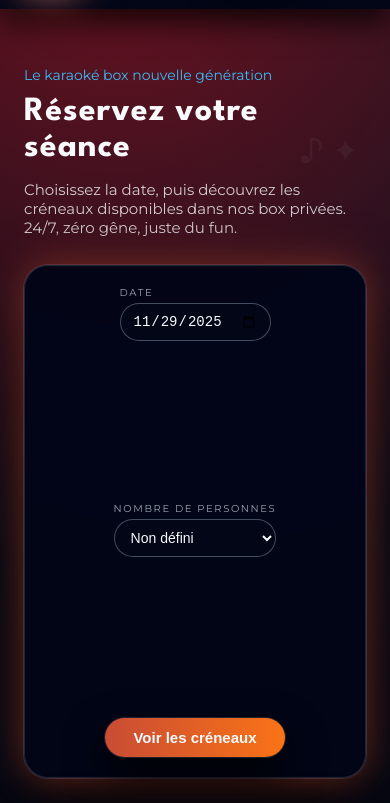
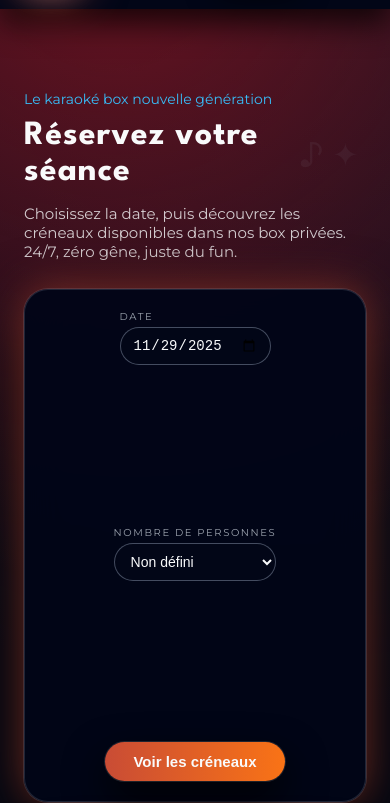
Before and after one commit to SingboxKara/site-reservation-qr, a website: page index.html in a window 390 px wide. Shown: the part 68-871 px from the top of the page. Drawn offline with Linux system fonts and the light colour scheme.

Commit message:
Update index.html

```diff
--- a/index.html
+++ b/index.html
@@ -272,7 +272,7 @@
     /* ---------- HERO ---------- */
     .hero {
       position: relative;
-      padding: 8.5rem 0 96px;
+      padding: 12rem 0 96px; /* même écart que les autres pages */
       background:
         radial-gradient(circle at 30% 0%, #6b1220 0, transparent 50%),
         radial-gradient(circle at 80% 0%, rgba(17,24,39,0.8), transparent 60%),
@@ -722,7 +722,7 @@
     }
 
     .newsletter-container {
-      max-width: var(--sb-container-width);
+      max-width:var(--sb-container-width);
       margin:0 auto 24px;
       text-align:center;
     }
@@ -838,7 +838,7 @@
       }
 
       .hero {
-        padding: 7.5rem 0 80px;
+        padding: 9rem 0 80px; /* un peu moins sur mobile mais très aéré */
       }
 
       .hero h1 { font-size: 34px; }
```
